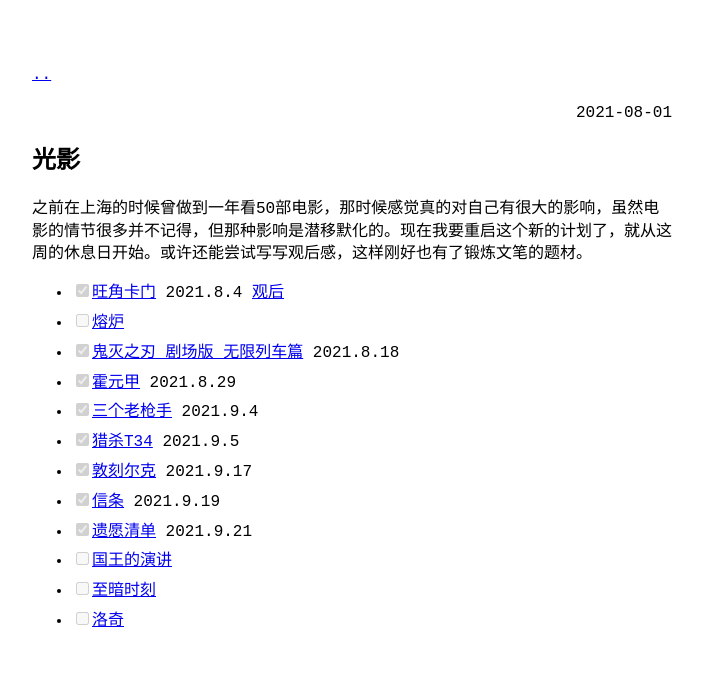
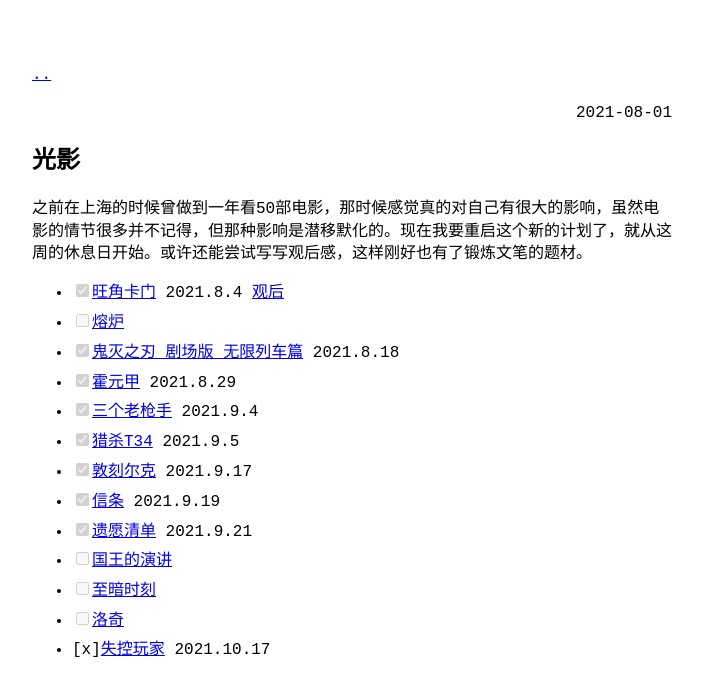
Before and after one commit to lccccc1024/lccccc1024.github.io, a Jekyll site: the page built from _posts/2021-08-01-光影.md, in a window 1280 px wide. Shown: the top 696 px of the page, without its empty margins (288-991 px from the left). Built offline with Jekyll 4.4.1, drawn with Linux system fonts in a browser that asks for light colours; our own code applies the rules of GitHub Pages for plain Markdown files.

Commit message:
Update 2021-08-01-光影.md

```diff
--- a/_posts/2021-08-01-光影.md
+++ b/_posts/2021-08-01-光影.md
@@ -12,3 +12,4 @@
 - [ ] <a href="https://movie.douban.com/subject/4023638/" target="_blank">国王的演讲</a>
 - [ ] <a href="https://movie.douban.com/subject/26761416/" target="_blank">至暗时刻</a>
 - [ ] <a href="https://movie.douban.com/subject/1295742/" target="_blank">洛奇</a>
+- [x]<a href="https://movie.douban.com/subject/30337388/" target="_blank">失控玩家</a> 2021.10.17
```
